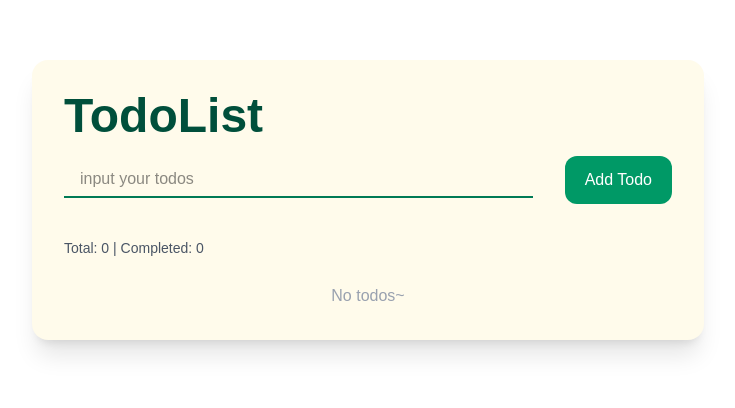
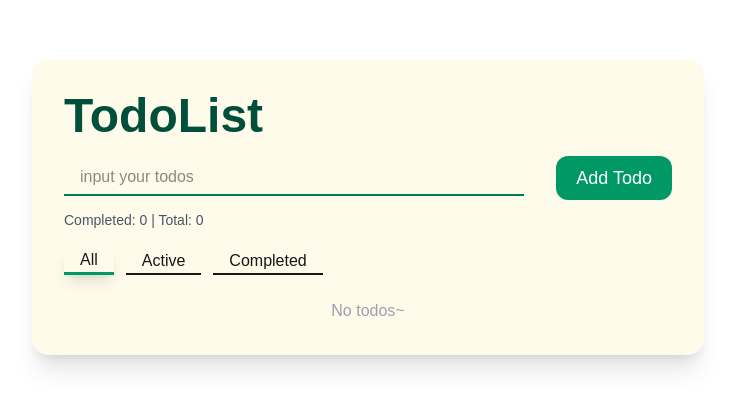
Before and after one commit to Square114514/react-todolist, a Next.js app: page / in a window 1280 px wide. Shown: the part 140-548 px from the top of the page, without its empty margins (272-1007 px from the left). Built offline with nearby package versions, Linux system fonts and the light colour scheme.

Commit message:
feat: 增加筛选栏，点击类别显示对应状态todo，并修改了部分样式

```diff
--- a/src/app/components/AddTodo.tsx
+++ b/src/app/components/AddTodo.tsx
@@ -19,9 +19,9 @@ export default function AddTodo({ onAdd }: AddProps) {
   };
 
   return (
-    <div className="flex items-center mb-8 gap-8">
+    <div className="flex items-center mb-2 gap-8">
       <input
-        className="flex-1 px-4 py-3 border-b-2 min-w-80 h-9 border-emerald-700 focus:outline-none focus:border-emerald-500 focus:shadow-xl transition"
+        className="flex-1 px-4 py-3 border-b-2 min-w-80 h-9 border-emerald-700 focus:outline-none focus:border-emerald-600 focus:shadow-xl hover:border-b-emerald-500 transition"
         type="text"
         value={inputValue}
         onChange={(e) => setInputValue(e.target.value)}
@@ -31,7 +31,7 @@ export default function AddTodo({ onAdd }: AddProps) {
         placeholder="input your todos"
       />
       <button
-        className="bg-emerald-600 text-white px-5 py-3 rounded-xl hover:bg-emerald-700 transition"
+        className="bg-emerald-600 text-white text-lg px-5 py-2 rounded-xl hover:bg-emerald-700 hover:shadow-lg transition"
         onClick={handleSubmit}
       >
         Add Todo
--- a/src/app/components/ClientTodoList.tsx
+++ b/src/app/components/ClientTodoList.tsx
@@ -3,7 +3,12 @@
 import dynamic from "next/dynamic";
 
 const TodoList = dynamic(() => import("./TodoList"), {
-  ssr: false, // 禁用ssr
+  ssr: false,
+
+  // 加载时的占位图，防止页面抖动(next/dynamic API 特有)
+  // loading: () => (
+  //   <div className="w-full max-w-2xl bg-amber-50 rounded-2xl shadow-xl p-8 h-96"></div>
+  // ),
 });
 
 export default function ClientTodoList() {
--- /dev/null
+++ b/src/app/components/FilterBar.tsx
@@ -0,0 +1,31 @@
+import { FilterType } from "../types/Todo";
+
+interface FilterProps {
+  currentFilter: FilterType;
+  onFilterChange: (filter: FilterType) => void;
+}
+
+export default function FilterBar({
+  currentFilter,
+  onFilterChange,
+}: FilterProps) {
+  const filters: FilterType[] = ["all", "active", "completed"];
+
+  return (
+    <div className="flex gap-3 mb-5">
+      {filters.map((filter) => (
+        <button
+          className={`border-b-2 px-4 hover:border-b-emerald-500 transition ${
+            currentFilter === filter
+              ? "border-b-emerald-600 border-b-3 shadow-lg"
+              : ""
+          }`}
+          key={filter}
+          onClick={() => onFilterChange(filter)}
+        >
+          {filter.charAt(0).toUpperCase() + filter.slice(1)}
+        </button>
+      ))}
+    </div>
+  );
+}
--- a/src/app/components/TodoItem.tsx
+++ b/src/app/components/TodoItem.tsx
@@ -27,7 +27,7 @@ export default function TodoItem({
   };
 
   return (
-    <li className="flex mb-3 items-center justify-between bg-white rounded-lg shadow-sm p-3">
+    <li className="flex mb-3 items-center justify-between bg-white rounded-lg shadow-sm p-3 hover:shadow-lg transition">
       <div>
         <input
           type="checkbox"
@@ -36,7 +36,7 @@ export default function TodoItem({
         />
         {isEditing ? (
           <input
-            className="flex-1 px-4 py-3 border-b-2 min-w-80 h-9 border-gray-800 focus:outline-none focus:border-gray-400 focus:shadow-md transition"
+            className="flex-1 px-4 py-3 border-b-2 min-w-80 h-8 border-gray-800 focus:outline-none focus:border-gray-400 focus:shadow-md transition"
             value={editText}
             onChange={(e) => setEditText(e.target.value)}
             onKeyDown={(e) => {
--- a/src/app/components/TodoList.tsx
+++ b/src/app/components/TodoList.tsx
@@ -1,15 +1,23 @@
 "use client";
 import { useEffect, useState } from "react";
 import AddTodo from "./AddTodo";
-import Todo from "../types/Todo";
+import Todo, { FilterType } from "../types/Todo";
 import List from "./List";
 import { v4 as uuidv4 } from "uuid";
 import TodoStats from "./TodoStats";
+import FilterBar from "./FilterBar";
 
 export default function TodoList() {
   const [todos, setTodos] = useState<Todo[]>(() => {
     const saved = localStorage.getItem("todo_list_data"); // 禁用了 SSR，可以直接读取 localStorage，不会有水合错误
     return saved ? JSON.parse(saved) : [];
+  });
+  const [filter, setFilter] = useState<FilterType>("all");
+
+  const filteredTodos = todos.filter((todo) => {
+    if (filter === "active") return !todo.completed;
+    if (filter === "completed") return todo.completed;
+    return true;
   });
 
   useEffect(() => {
@@ -45,13 +53,18 @@ export default function TodoList() {
     );
   };
 
+  const changeFilter = (newFilter: FilterType) => {
+    setFilter(newFilter);
+  };
+
   return (
     <div className="w-full max-w-2xl bg-amber-50 rounded-2xl shadow-xl p-8">
       <h1 className="text-5xl font-bold mb-4 text-emerald-900">TodoList</h1>
       <AddTodo onAdd={addTodo} />
       <TodoStats todos={todos} />
+      <FilterBar currentFilter={filter} onFilterChange={changeFilter} />
       <List
-        todos={todos}
+        todos={filteredTodos}
         onDelete={deleteTodo}
         onEdit={editTodo}
         onToggle={toggleTodo}
--- a/src/app/components/TodoStats.tsx
+++ b/src/app/components/TodoStats.tsx
@@ -5,9 +5,9 @@ export default function TodoStats({ todos }: { todos: Todo[] }) {
   const completed = todos.filter((todo) => todo.completed === true).length;
 
   return (
-    <div className="mb-6">
+    <div className="mb-4">
       <span className="text-sm text-gray-600">
-        Total: {total} | Completed: {completed}
+        Completed: {completed} | Total: {total}
       </span>
     </div>
   );
```
